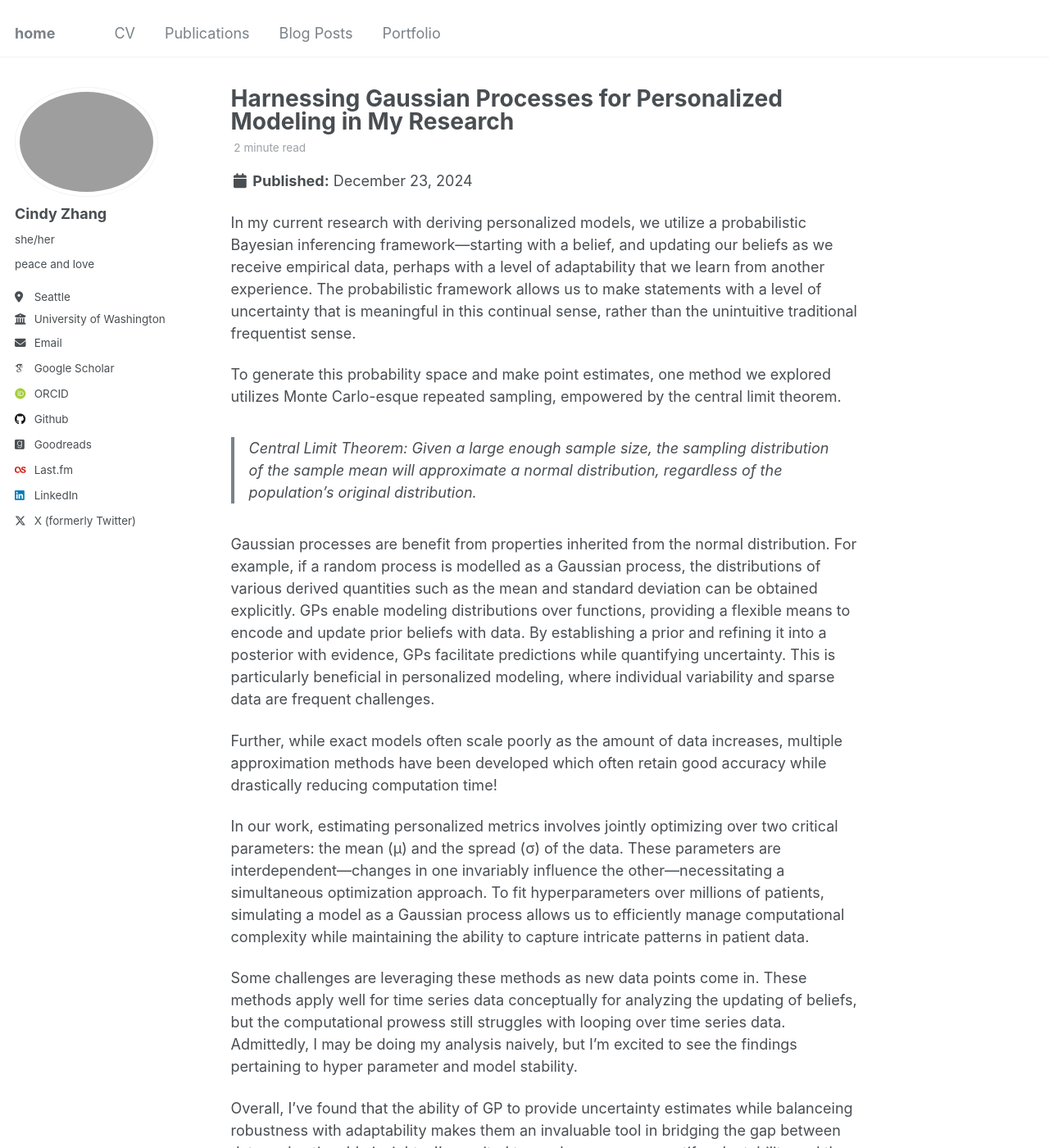
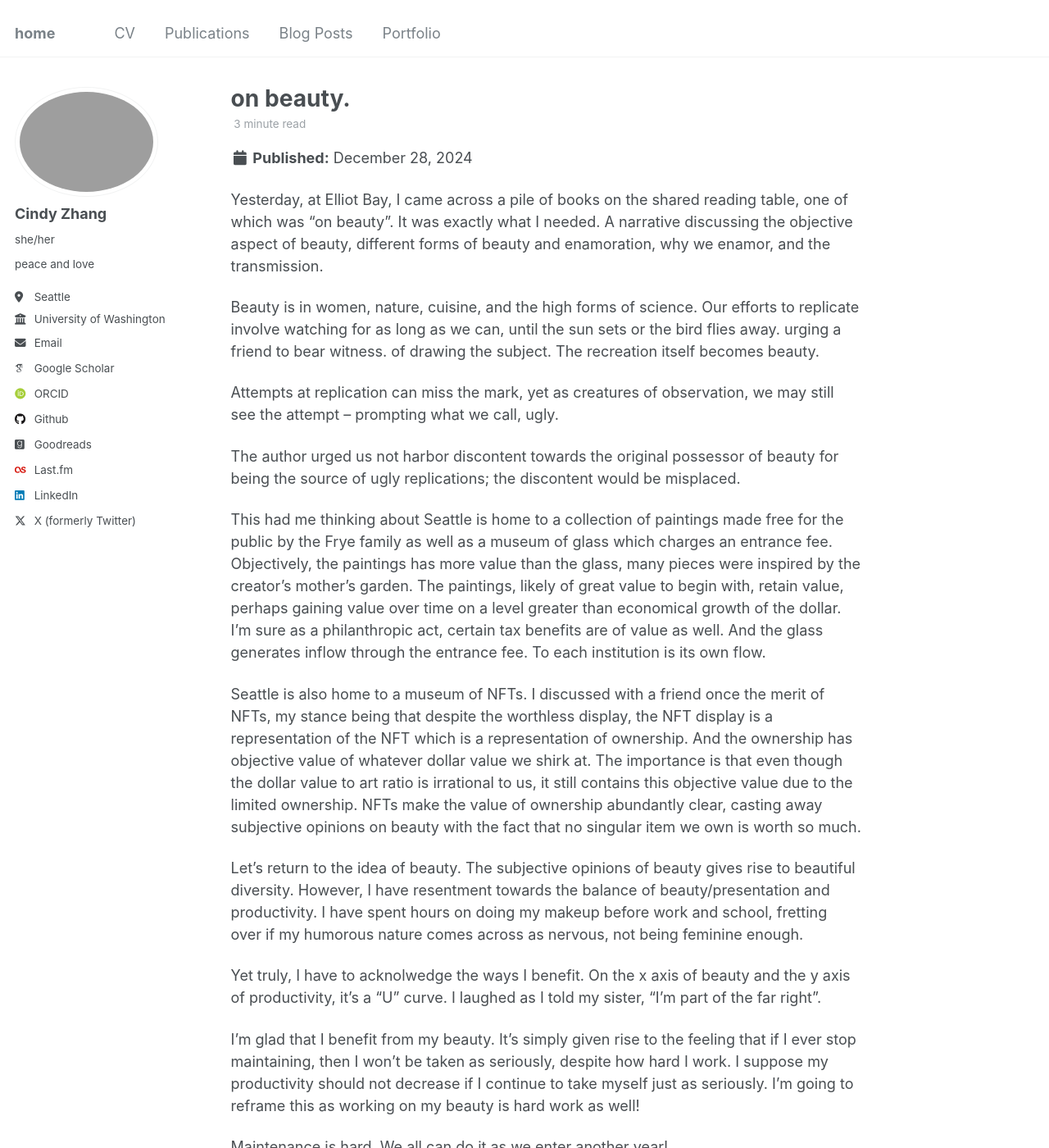
Before and after one commit to cnmnzhang/me, a Jekyll site: the page built from _posts/2024-12-28-replication and possession.md, in a window 1280 px wide and 1400 px high. Shown: the whole window at 82% size. Built offline with Jekyll 4.4.1, drawn with Linux system fonts in a browser that asks for light colours; some web fonts are replaced; some of the changed text lies outside the part shown.

Commit message:
new blog posts and trying to auto configure permalinks

```diff
--- a/_config.yml
+++ b/_config.yml
@@ -221,6 +221,7 @@
       share: true
       related: false
       future: false
+      permalink: /:year/:month/:day/:title/
   # _pages
   - scope:
       path: ""
--- /dev/null
+++ b/_posts/2024-12-28-replication and possession.md
@@ -0,0 +1,35 @@
+---
+title: 'on beauty.'
+date: 2024-12-28
+permalink: /posts/2024/12/gp/
+year: 2024
+month: 12
+day: 28
+tags:
+  # - technical
+  - thoughts
+---
+
+Yesterday, at Elliot Bay, I came across a pile of books on the shared reading table, one of which was "on beauty". It was exactly what I needed. A narrative discussing the objective aspect of beauty, different forms of beauty and enamoration, why we enamor, and the transmission.
+
+Beauty is in women, nature, cuisine, and the high forms of science. Our efforts to replicate involve watching for as long as we can, until the sun sets or the bird flies away. urging a friend to bear witness. of drawing the subject.
+The recreation itself becomes beauty.
+
+Attempts at replication can miss the mark, yet as creatures of observation, we may still see the attempt -- prompting what we call, ugly.
+
+The author urged us not harbor discontent towards the original possessor of beauty for being the source of ugly replications; the discontent would be misplaced.
+
+This had me thinking about
+Seattle is home to a collection of paintings made free for the public by the Frye family as well as a museum of glass which charges an entrance fee. Objectively, the paintings has more value than the glass, many pieces were inspired by the creator's mother's garden. The paintings, likely of great value to begin with, retain value, perhaps gaining value over time on a level greater than economical growth of the dollar. I'm sure as a philanthropic act, certain tax benefits are of value as well. And the glass generates inflow through the entrance fee. To each institution is its own flow.
+
+Seattle is also home to a museum of NFTs. I discussed with a friend once the merit of NFTs, my stance being that despite the worthless display, the NFT display is a representation of the NFT which is a representation of ownership. And the ownership has objective value of whatever dollar value we shirk at. The importance is that even though the dollar value to art ratio is irrational to us, it still contains this objective value due to the limited ownership. NFTs make the value of ownership abundantly clear, casting away subjective opinions on beauty with the fact that no singular item we own is worth so much.
+
+Let's return to the idea of beauty. The subjective opinions of beauty gives rise to beautiful diversity. However, I have resentment towards the balance of beauty/presentation and productivity. I have spent hours on doing my makeup before work and school, fretting over if my humorous nature comes across as nervous, not being feminine enough.
+
+Yet truly, I have to acknolwedge the ways I benefit. On the x axis of beauty and the y axis of productivity, it's a "U" curve. I laughed as I told my sister, "I'm part of the far right".
+
+I'm glad that I benefit from my beauty. It's simply given rise to the feeling that if I ever stop maintaining, then I won't be taken as seriously, despite how hard I work. I suppose my productivity should not decrease if I continue to take myself just as seriously. I'm going to reframe this as working on my beauty is hard work as well!
+
+Maintenance is hard. We all can do it as we enter another year!
+
+Admittedly, men are held to their own standards of beauty. I'm not sure if these are harder to achieve given my own standards for men. Common opinion that men have lower standards so I'm going to concede to that for now.
```
Also changed, not shown: _posts/2024-12-23-indivudality.md (added, +7 -0 lines), _posts/template copy.md (added, +36 -0 lines), _posts/template.md (added, +8 -0 lines).
